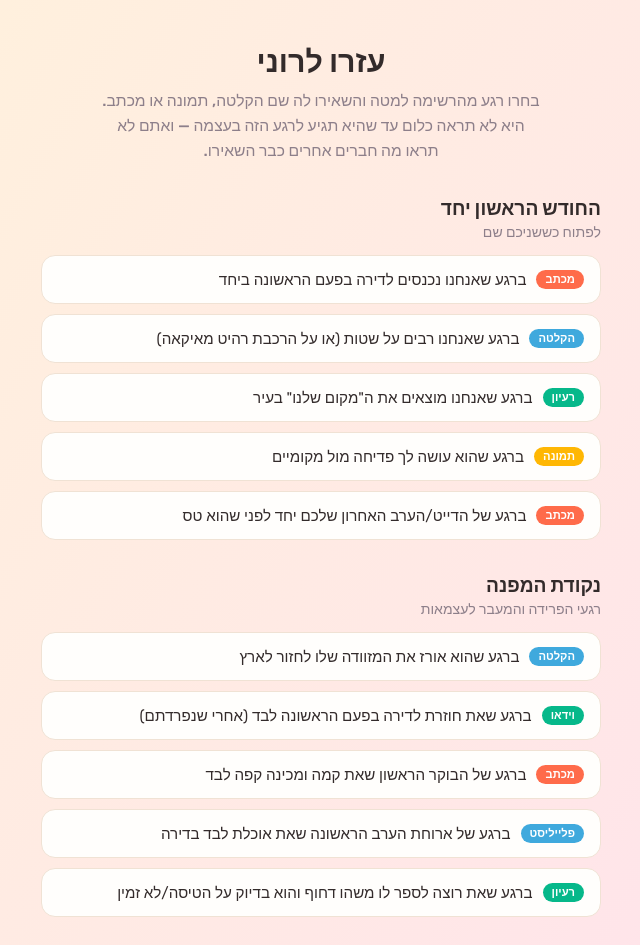
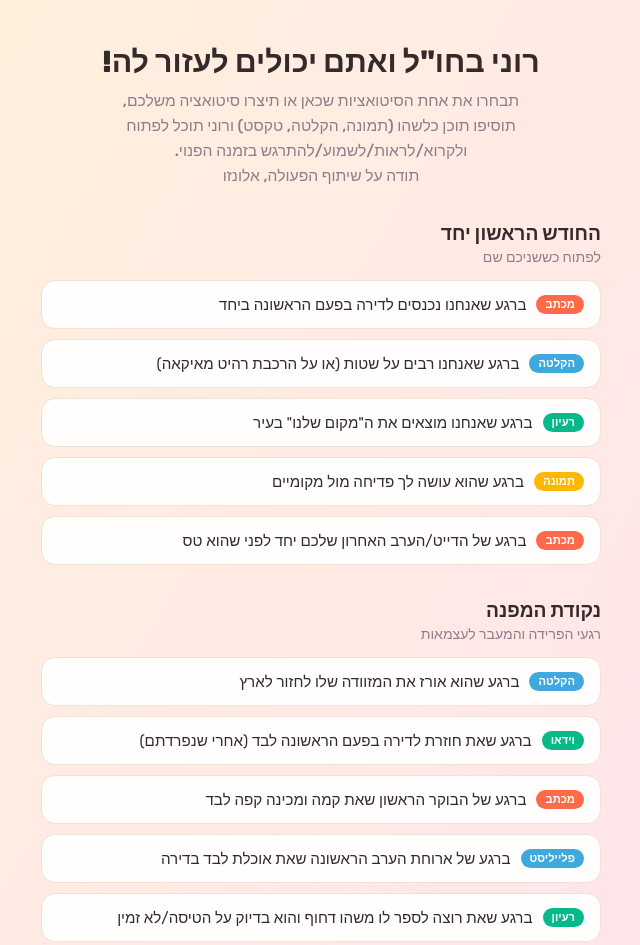
Before and after one commit to alonzvisabag/alonzvisabag.github.io, a website: page roni/contribute.html in a window 1280 px wide. Shown: the top 945 px of the page, without its empty margins (319-959 px from the left). Drawn offline with Linux system fonts and the light colour scheme.

Commit message:
Auto update [2026-08-16 15:05]

```diff
--- a/roni/contribute.html
+++ b/roni/contribute.html
@@ -207,8 +207,9 @@
 <body>
 
 <header>
-  <h1>עזרו לרוני</h1>
-  <p>בחרו רגע מהרשימה למטה והשאירו לה שם הקלטה, תמונה או מכתב. היא לא תראה כלום עד שהיא תגיע לרגע הזה בעצמה — ואתם לא תראו מה חברים אחרים כבר השאירו.</p>
+  <h1>רוני בחו"ל ואתם יכולים לעזור לה!</h1>
+  <p>תבחרו את אחת הסיטואציות שכאן או תיצרו סיטואציה משלכם, תוסיפו תוכן כלשהו (תמונה, הקלטה, טקסט) ורוני תוכל לפתוח ולקרוא/לראות/לשמוע/להתרגש בזמנה הפנוי.</p>
+  <p class="sig">תודה על שיתוף הפעולה, אלונזו</p>
 </header>
 
 <main>
```
